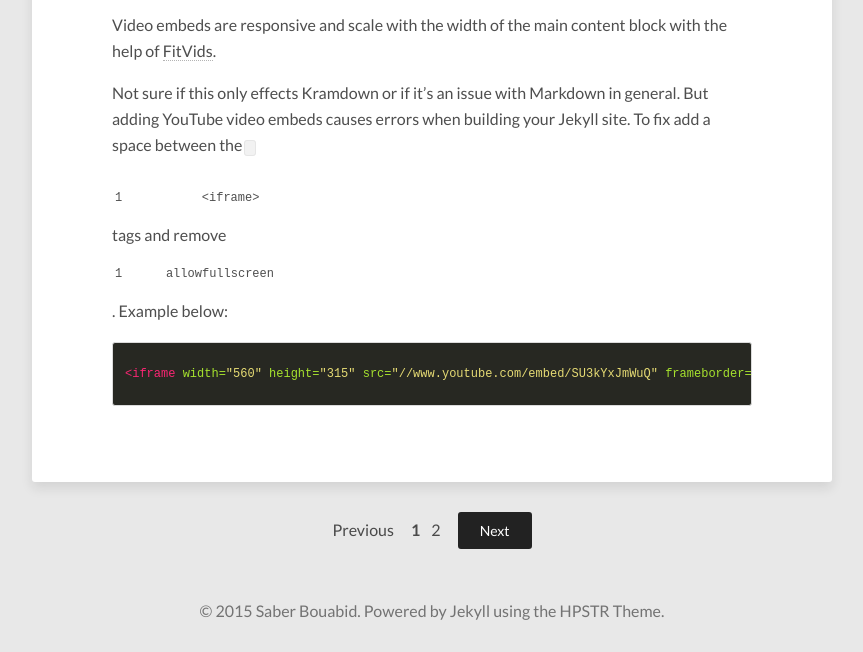
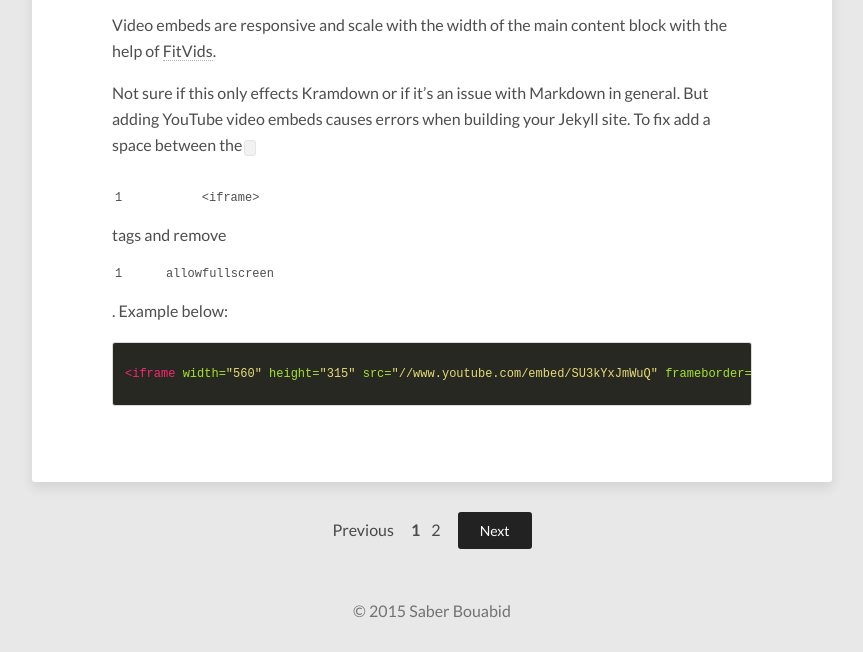
Before and after one commit to saberbouabid/WEBS, a Jekyll site: the page built from index.html, in a window 1280 px wide and 900 px high, scrolled down 7233 px, cut to the strip 248-900 px from the top of the window. Shown: the whole strip, without its empty margins (208-1071 px from the left). Built offline with Jekyll 4.4.1, drawn with Linux system fonts in a browser that asks for light colours; nearby versions of some CDN libraries; the list of posts is cut into pages by our own code.

Commit message:
Update footer.html

```diff
--- a/_includes/footer.html
+++ b/_includes/footer.html
@@ -1 +1 @@
-<span>&copy; {{ site.time | date: '%Y' }} {{ site.owner.name }}. Powered by <a href="http://jekyllrb.com" rel="nofollow">Jekyll</a> using the <a href="http://mademistakes.com/hpstr/" rel="notfollow">HPSTR Theme</a>.</span>
+<span>&copy; {{ site.time | date: '%Y' }} {{ site.owner.name }} </span>
```
